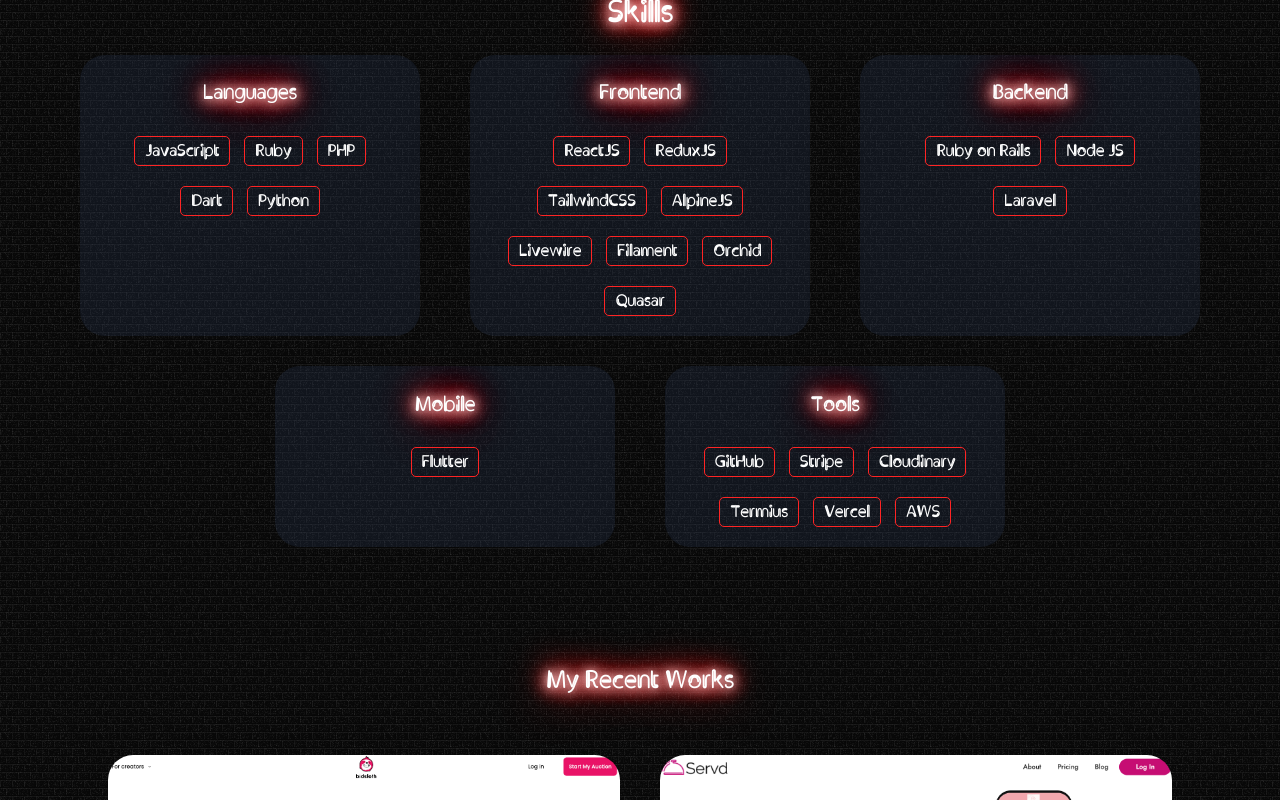
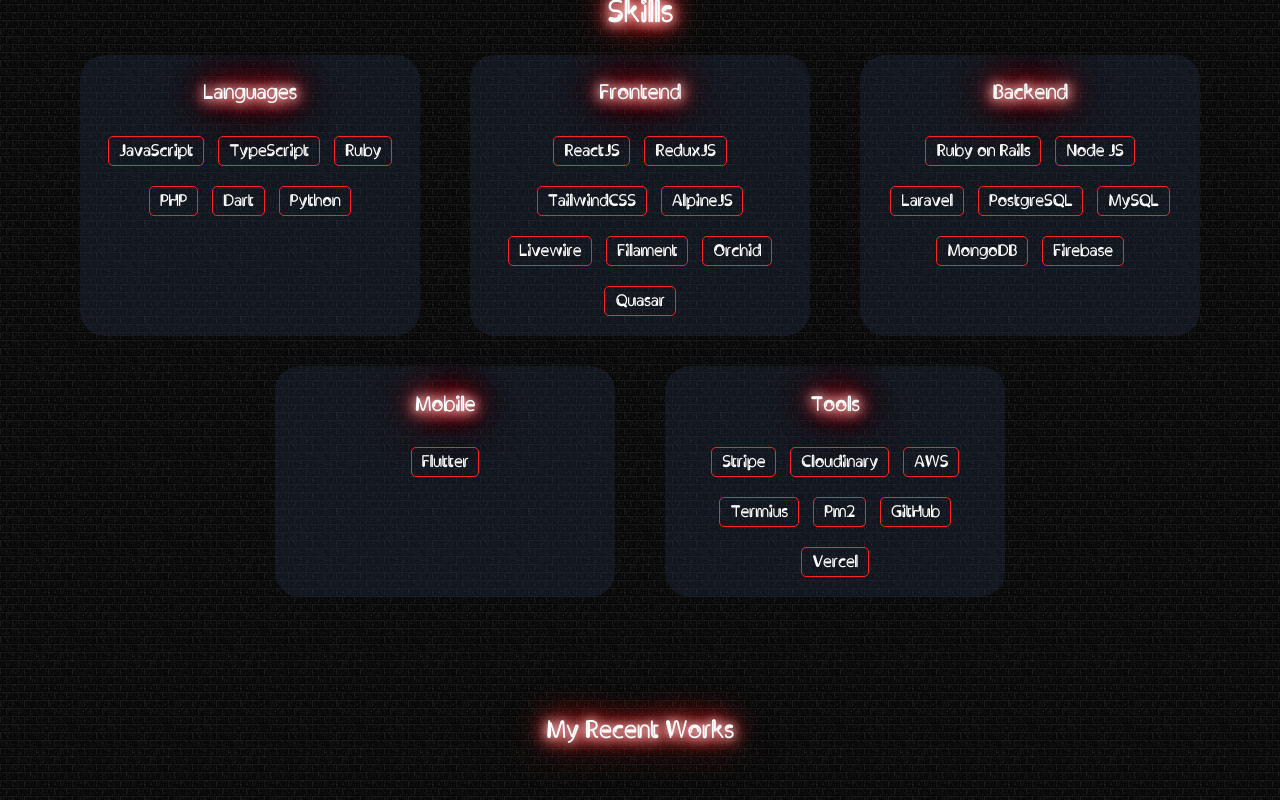
Before and after one commit to rex-9/Rex9, a React (Vite) app: page / in a window 1280 px wide. Shown: the part 900-1700 px from the top of the page. Built offline with nearby package versions, Linux system fonts and the light colour scheme.

Commit message:
update data

```diff
--- a/src/data.js
+++ b/src/data.js
@@ -4,7 +4,7 @@
   id: 1,
   image: images.Bidsloth,
   name: 'Bidsloth',
-  techs: ['Backend', 'Nodejs', 'Stripe', 'Cloudinary'],
+  techs: ['Backend', 'Nodejs', 'Stripe', 'Cloudinary', 'MongoDB'],
   details: ['Auction anything FAN-tastic!', "It's free!", 'Effortless yet Effective Fanservice!'],
   live: 'https://bidsloth.com/',
   source: null,
@@ -12,7 +12,7 @@
   id: 2,
   image: images.Asirius,
   name: 'Asirius',
-  techs: ['Full-Stack', 'Reactjs', 'Laravel'],
+  techs: ['Full-Stack', 'Reactjs', 'Laravel', 'MySQL'],
   details: ['Powerful E-commerce', 'Customized Merchant Websites', 'Simple yet All-in-One service'],
   live: 'https://asirius.io/',
   source: null,
@@ -20,7 +20,7 @@
   id: 3,
   image: images.Servd,
   name: 'Servd',
-  techs: ['Full-Stack', 'Reactjs', 'Laravel'],
+  techs: ['Full-Stack', 'Reactjs', 'Laravel', 'MySQL', 'MongoDB'],
   details: ['MM version of Asirius', 'Customized Merchant Websites', 'Simple yet All-in-One service'],
   live: 'https://order.servd.me/mm/?storeId=63638ed7cd299fe4b801d402',
   source: null,
@@ -36,7 +36,7 @@
   id: 5,
   image: images.eduValley,
   name: 'eduValley',
-  techs: ['Full-Stack', 'Flutter', 'Laravel'],
+  techs: ['Full-Stack', 'Flutter', 'Laravel', 'MySQL'],
   details: ['Online Learning Platform', 'Unlimited Free Video Call', 'Video and Audio Streaming'],
   // live: 'https://play.google.com/store/apps/details?id=com.eduValley.flutterValley',
   live: null,
@@ -45,7 +45,7 @@
   id: 6,
   image: images.ChibiURL,
   name: 'Chibi URL',
-  techs: ['Full-Stack', 'Ruby on Rails', 'TailwindCSS'],
+  techs: ['Full-Stack', 'Ruby on Rails', 'TailwindCSS', 'PostgreSQL'],
   details: ['URL shorten service', 'Custom URL', 'Analytics'],
   live: 'https://www.loom.com/share/13be355568724ca6b5d8948f1ad2b7e9?sid=6c54bba4-e595-45f2-b5d1-e491060f9ccb',
   source: 'https://github.com/rex-9/ChibiURL',
@@ -53,7 +53,7 @@
   id: 7,
   image: images.WebArena,
   name: 'Web Arena',
-  techs: ['Full-Stack', 'Ruby on Rails', 'TailwindCSS', 'Rspec'],
+  techs: ['Full-Stack', 'Ruby on Rails', 'TailwindCSS', 'Rspec', 'PostgreSQL'],
   details: ['Mini Search Engine', 'Admin Panel', 'Analytics'],
   live: 'https://www.loom.com/share/4bcd220ea5bf47b6a64bdc6f5dea1dc9',
   source: 'https://github.com/rex-9/WebArena',
@@ -195,6 +195,7 @@
 const skills = {
   languages: [
     { name: 'JavaScript', url: 'https://www.javascript.com' },
+    { name: 'TypeScript', url: 'https://www.typescriptlang.org/' },
     { name: 'Ruby', url: 'https://www.ruby-lang.org/en/' },
     { name: 'PHP', url: 'https://www.php.net' },
     { name: 'Dart', url: 'https://dart.dev' },
@@ -214,17 +215,22 @@
     { name: 'Ruby on Rails', url: 'https://rubyonrails.org' },
     { name: 'Node JS', url: 'https://nodejs.org/en' },
     { name: 'Laravel', url: 'https://laravel.com' },
+    { name: 'PostgreSQL', url: 'https://www.postgresql.org/' },
+    { name: 'MySQL', url: 'https://www.mysql.com/' },
+    { name: 'MongoDB', url: 'https://www.mongodb.com/' },
+    { name: 'Firebase', url: 'https://firebase.google.com/' },
   ],
   mobile: [
     { name: 'Flutter', url: 'https://www.flutter.dev' },
   ],
   tools: [
-    { name: 'GitHub', url: 'https://github.com/' },
     { name: 'Stripe', url: 'https://stripe.com/' },
     { name: 'Cloudinary', url: 'https://cloudinary.com/' },
+    { name: 'AWS', url: 'https://aws.amazon.com/' },
     { name: 'Termius', url: 'https://termius.com/' },
+    { name: 'Pm2', url: 'https://pm2.io/' },
+    { name: 'GitHub', url: 'https://github.com/' },
     { name: 'Vercel', url: 'https://vercel.com/' },
-    { name: 'AWS', url: 'https://aws.amazon.com/' },
   ]
 };
 
```
